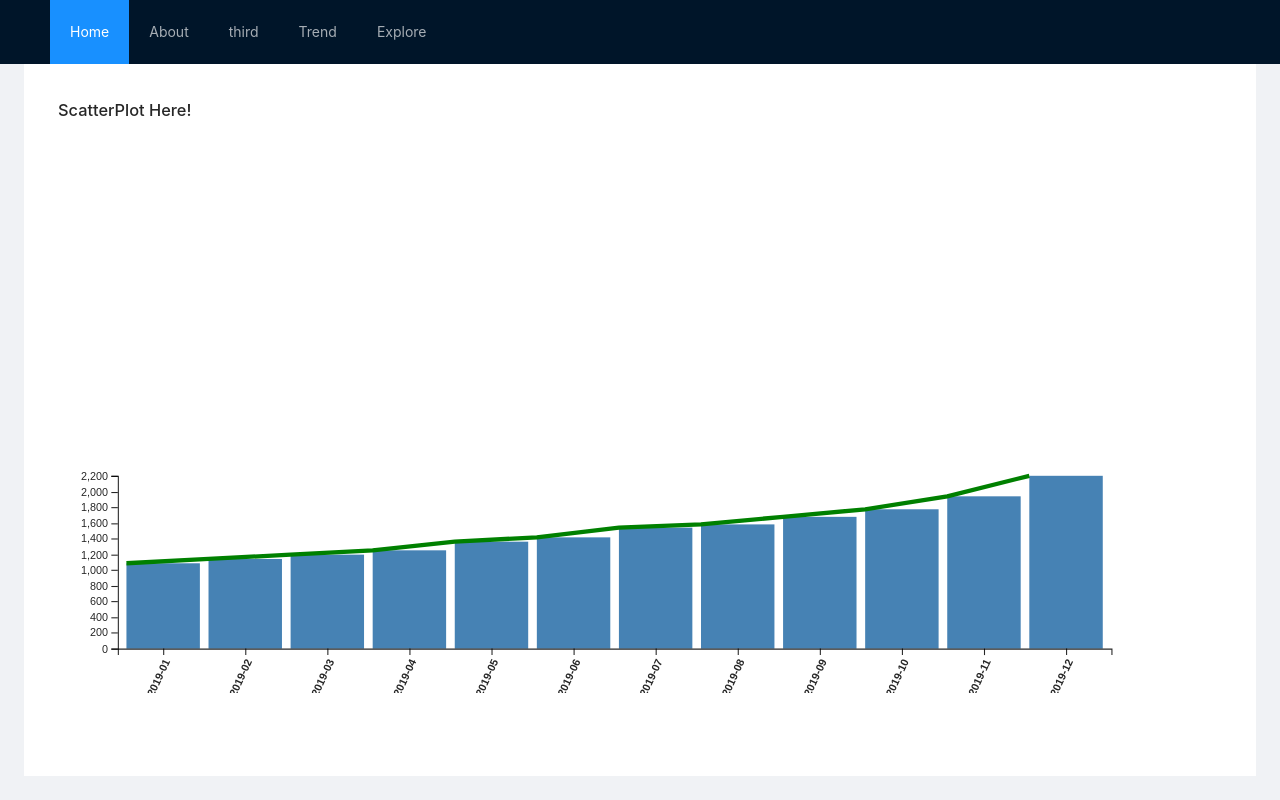
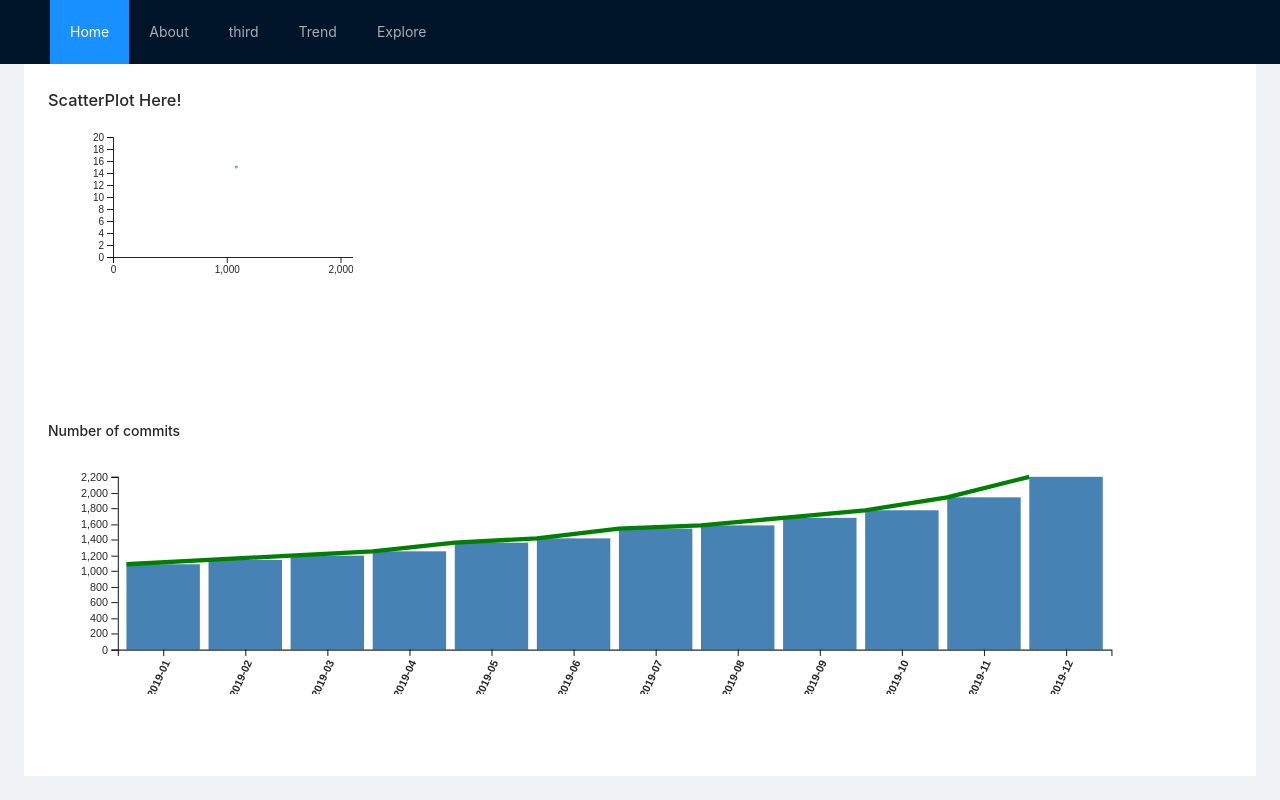
Before and after one commit to ucdavis/ECS272-Fall2022, a Vue app in the folder project/: page /trend in a window 1280 px wide. Built offline with nearby package versions, Linux system fonts and the light colour scheme.

Commit message:
scatter plot

```diff
--- a/project/src/views/components/scatter.vue
+++ b/project/src/views/components/scatter.vue
@@ -1,5 +1,4 @@
 <template>
-    <h2>Scatter plot of all projects</h2>
     <div class="card" :id="myChartID">
         <svg></svg>
     </div>
@@ -11,9 +10,7 @@ export default{
     name : "ScatterPlot",
     data(){
         return{
-            margin : {top: 10, right: 30, bottom: 30, left: 60},
-            width : 460 - margin.left - margin.right,
-            height : 400 - margin.top - margin.bottom,
+            datatest:[{"x":1084,"y":15}]
         }
     },
     props:{
@@ -24,7 +21,8 @@ export default{
 
     },
     mounted(){
-        let localData = this.myPlotData;
+        //let localData = this.myPlotData;
+        let localData = this.datatest;
         this.init(localData);
         this.drawplot(localData);
     },
@@ -36,31 +34,36 @@ export default{
     methods:{
         init(data){
             let id= '#'+this.myChartID;
+            var margin = {top: 10, right: 30, bottom: 20, left: 60},
+                width = 1000 - margin.left - margin.right,
+                height = 150 - margin.top - margin.bottom;
+
             const svg = d3.select(id).select("svg")
-                        .attr("viewbox",[0,0, this.width, this.height])
+                        .attr("viewbox",[0, 0, width, height])
                         .append("g")
                         .attr("transform",
-                            "translate(" + this.margin.left + "," + this.margin.top + ")");
-            this.x = d3.scaleLinear()
+                            "translate(" + margin.left + "," + margin.top + ")");
+            this.xs = d3.scaleLinear()
                         .domain([0, 8000])
-                        .range([ 0, this.width ]);
+                        .range([ 0, width ]);
 
                     svg.append("g")
-                        .attr("transform", "translate(0," + this.height + ")")
-                        .call(d3.axisBottom(this.x));
+                        .attr("transform", "translate(0," + height + ")")
+                        .call(d3.axisBottom(this.xs));
 
                     // Add Y axis
-            this.y = d3.scaleLinear()
+            this.ys = d3.scaleLinear()
                         .domain([0, 20])
-                        .range([ this.height, 0]);
+                        .range([ height, 0]);
 
                     svg.append("g")
-                        .call(d3.axisLeft(this.y));
+                        .call(d3.axisLeft(this.ys));
 
             this.dots = svg.append('g').selectAll("dot")
         },
         drawplot(data){
             let id= '#'+this.myChartID;
+            let vueThis = this;
             //const svg = d3.select(id).select("svg");
 
             // Add dots
@@ -68,8 +71,8 @@ export default{
             this.dots.data(data)
                 .enter()
                 .append("circle")
-                .attr("cx", function (d) { return this.x(d.x); } )
-                .attr("cy", function (d) { return this.y(d.y); } )
+                .attr("cx", function (d) { return vueThis.xs(d.x); } )
+                .attr("cy", function (d) { return vueThis.ys(d.y); } )
                 .attr("r", 1.5)
                 .style("fill", "#69b3a2")
 
--- a/project/src/views/pages/explore.vue
+++ b/project/src/views/pages/explore.vue
@@ -1,9 +1,10 @@
 <template>
-    <div>
+    <div class="column middle">
         <h3>ScatterPlot</h3>
-        <ScatterPlot myChartID="topscatter" :myPlotData=testData.data></ScatterPlot>
+        <ScatterPlot v-if="dataExists" myChartID="topscatter"></ScatterPlot>
     </div>
     <div class="bottombar">
+        <h1>Number of commits </h1>
         <BarChart v-if="dataExists" @selectedyear="updateYear" myChartID="bottombar" :myBarchartData=myBarData>
         </BarChart>
     </div>
@@ -20,8 +21,8 @@ export default {
         return {
             dataExists: false,
             myBarData: Array,
-            commitPieData: Array,
-            commit_by_company_vs_noncompany: Object,
+            //commitPieData: Array,
+            //commit_by_company_vs_noncompany: Object,
             //data_person = d3.csvParse(FileAttachment().text(), d3.autoType)
             //data_title = d3.csvParse(FileAttachment().text(), d3.autoType)
             //actorGroups : Array,
@@ -32,9 +33,6 @@ export default {
         BarChart,
         ScatterPlot
     },
-    props:{
-
-    },
     created(){
         this.myBarData = testData.data;
         this.dataExists = true;
@@ -43,8 +41,13 @@ export default {
 
     },
     methods:{
-        updateYear(){
-
+        updateYear(data) {
+            console.log("Year changed!", data)
+            this.dateselected[0] = data[0];
+            this.dateselected[1] = data[1];
+            //this.extract_company_commmit()
+            //this.update_selected_company_info(this.selectedCompany)
+            //console.log("Year updated", this.titleGroups, this.titleGroups_selected)
         },
     }
 }
@@ -64,7 +67,7 @@ export default {
     }
 
     .column.middle {
-    width: 50%;
+    width: 100%;
     height: 55%;
     }
     .bottombar{
--- a/project/src/views/pages/home.vue
+++ b/project/src/views/pages/home.vue
@@ -15,6 +15,7 @@
         <PieChart v-if="dataExists" myChartID="rightpie" :myPieData=activeContributorPieData></Piechart>
     </div>
     <div class="bottom bar">
+        <h1>Number of commits </h1>
         <BarChart v-if="dataExists" @selectedyear="updateYear" myChartID="bottombar" :myBarchartData=myBarData>
         </BarChart>
     </div>
--- a/project/src/views/pages/trend.vue
+++ b/project/src/views/pages/trend.vue
@@ -1,8 +1,10 @@
 <template>
-    <div class = "column middle">
+    <div class = "bottombar">
         <h3>ScatterPlot Here!</h3>
+        <ScatterPlot v-if="dataExists" myChartID="topscatter"></ScatterPlot>
     </div>
     <div class="bottombar">
+        <h1>Number of commits </h1>
         <BarChart v-if="dataExists" @selectedyear="updateYear" myChartID="bottombar" :myBarchartData=myBarData>
         </BarChart>
     </div>
@@ -11,6 +13,7 @@
 import BarChart from '../components/barchart.vue';
 import testData from "../../assets/data/test.json";
 import commitData from "../../assets/data/OSCI_commits_ranking_MTD.json"
+import ScatterPlot from "../components/scatter.vue";
 </script>
 <script>
 export default {
@@ -28,6 +31,7 @@ export default {
     },
     components:{
         BarChart,
+        ScatterPlot
     },
     props:{
 
@@ -40,8 +44,13 @@ export default {
 
     },
     methods:{
-        updateYear(){
-
+        updateYear(data) {
+            console.log("Year changed!", data)
+            this.dateselected[0] = data[0];
+            this.dateselected[1] = data[1];
+            //this.extract_company_commmit()
+            //this.update_selected_company_info(this.selectedCompany)
+            //console.log("Year updated", this.titleGroups, this.titleGroups_selected)
         },
     }
 }
@@ -52,21 +61,17 @@ export default {
     }
     .column {
     float: left;
-    padding: 10px;
+    padding: 5px;
     }
 
     .column.side {
-    width: 50%;
+    width: 100%;
     height: 55%;
     }
 
-    .column.middle {
-    width: 100%;
-    height: 55%;
-    }
     .bottombar{
         width: 100%;
-        height: 25%;
+        height: 50%;
     }
     .card {
     background-color: white;
@@ -80,7 +85,7 @@ export default {
     clear: both;
     }
 @media screen and (max-width: 600px) {
-  .column.side, .column.middle {
+  .column.side {
     width: 100%;
   }
 }
```
